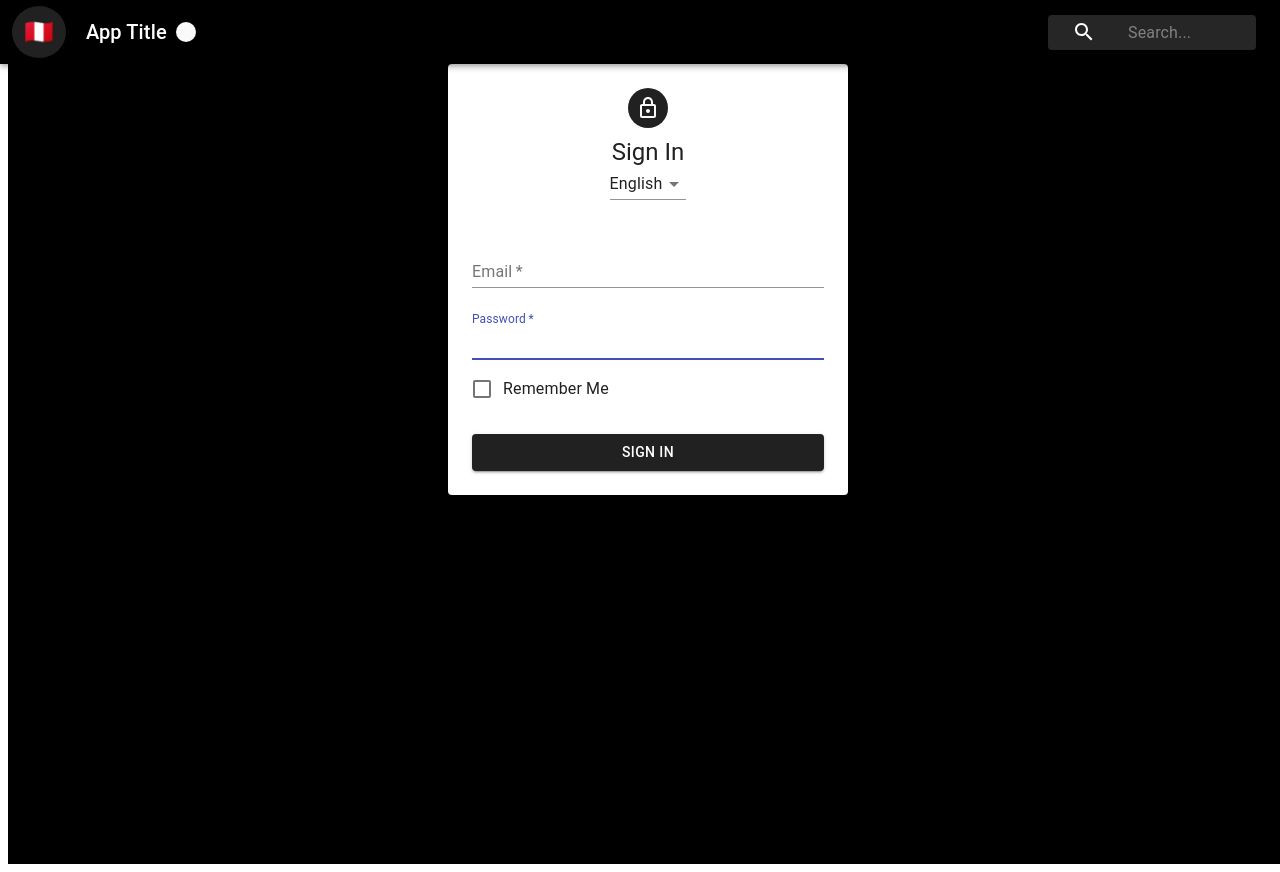
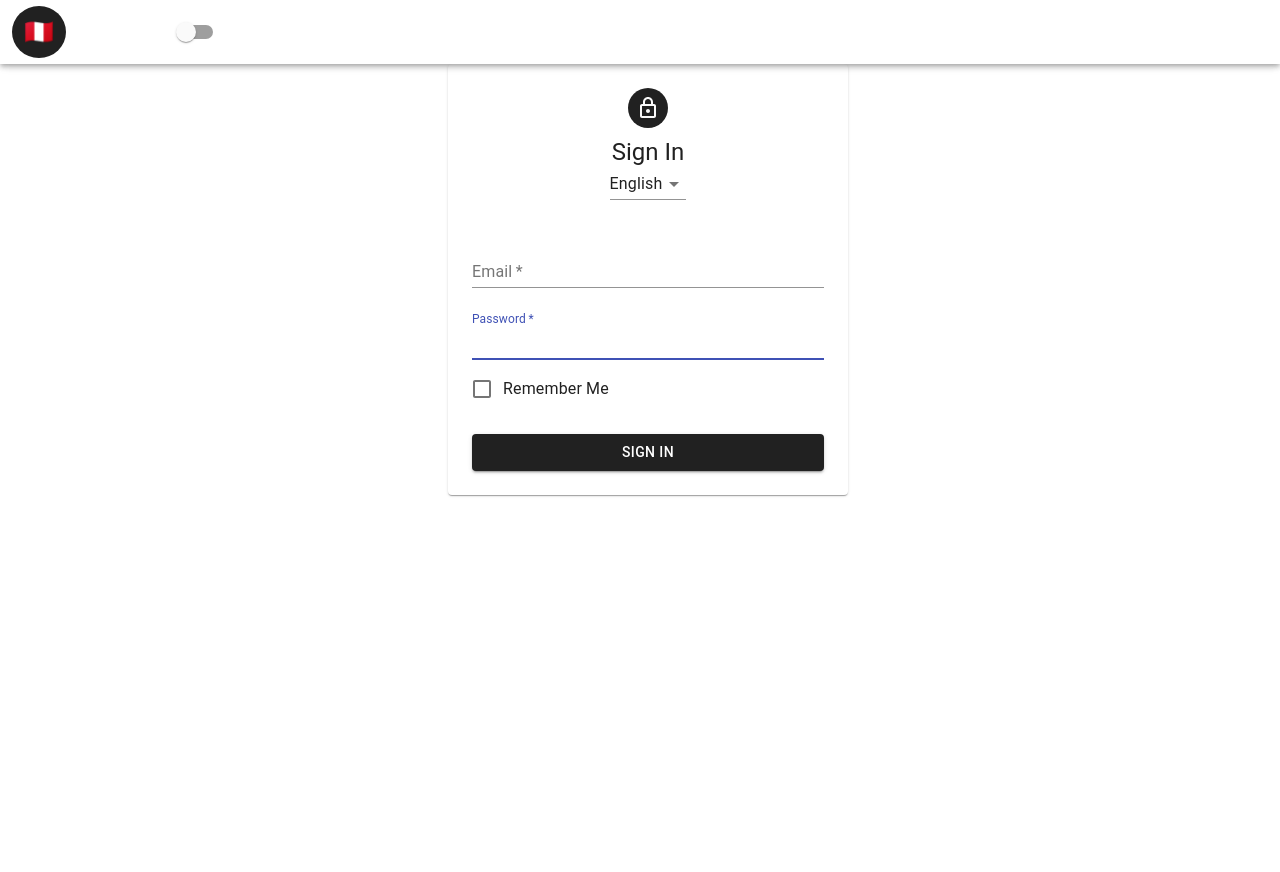
Before and after one commit to CesarCachay/Context-Demo-App, a React (Create React App) app: page / in a window 1280 px wide. Built offline with nearby package versions, Linux system fonts and the light colour scheme.

Commit message:
Add handleTheme to context

```diff
--- a/src/components/Navbar.js
+++ b/src/components/Navbar.js
@@ -11,13 +11,18 @@ import SearchIcon from "@material-ui/icons/Search";
 import { withStyles } from "@material-ui/core/styles";
 import styles from "../styles/NavBarStyles";
 
+import { ThemeContext } from "../contexts/ThemeContext";
+
 class Navbar extends Component {
+  static contextType = ThemeContext;
+
   render() {
     const { classes } = this.props;
-
+    console.log(this.context);
+    const { isDarkMode, handleTheme } = this.context;
     return (
-      <div>
-        <AppBar className={classes.bar}>
+      <div className={classes.root}>
+        <AppBar className={isDarkMode ? classes.barTrue : classes.barFalse}>
           <Toolbar>
             <IconButton className={classes.menuButton} color="inherit">
               <span role="img" aria-label="peru">
@@ -27,7 +32,7 @@ class Navbar extends Component {
             <Typography className={classes.title} variant="h6" color="inherit">
               App Title
             </Typography>
-            <Switch />
+            <Switch onChange={handleTheme} />
             <div className={classes.grow} />
             <div className={classes.search}>
               <div className={classes.searchIcon}>
--- a/src/components/PageContent.js
+++ b/src/components/PageContent.js
@@ -1,9 +1,12 @@
 import React, { Component } from "react";
 
+import { ThemeContext } from "../contexts/ThemeContext";
 class PageContent extends Component {
+  static contextType = ThemeContext;
   render() {
+    const { isDarkMode } = this.context;
     const styles = {
-      backgroundColor: "black",
+      backgroundColor: isDarkMode ? "black" : "white",
       height: "100vh",
       width: "100vw"
     };
--- a/src/contexts/ThemeContext.js
+++ b/src/contexts/ThemeContext.js
@@ -1,17 +1,24 @@
 import React, { Component, createContext } from "react";
 
-const ThemeContext = createContext();
+export const ThemeContext = createContext();
 
 class ThemeProvider extends Component {
   constructor(props) {
     super(props);
-    this.state = { isDarkMode: true };
+    this.state = { isDarkMode: false };
+    this.handleTheme = this.handleTheme.bind(this);
+  }
+
+  handleTheme() {
+    this.setState({ isDarkMode: !this.state.isDarkMode });
   }
 
   render() {
     return (
       // <ThemeContext.Provider value={{ isDarkMode: this.state.dark }}>
-      <ThemeContext.Provider value={{ ...this.state, tastesLikeChicken: true }}>
+      <ThemeContext.Provider
+        value={{ ...this.state, handleTheme: this.handleTheme }}
+      >
         {this.props.children}
       </ThemeContext.Provider>
     );
--- a/src/styles/FormStyles.js
+++ b/src/styles/FormStyles.js
@@ -28,7 +28,10 @@ const styles = theme => ({
   submit: {
     marginTop: theme.spacing(3),
     backgroundColor: "#212121",
-    color: "white"
+    color: "white",
+    "&:hover": {
+      color: "black"
+    }
   }
 });
 export default styles;
--- a/src/styles/NavBarStyles.js
+++ b/src/styles/NavBarStyles.js
@@ -1,11 +1,14 @@
 import { fade } from "@material-ui/core/styles/colorManipulator";
 const styles = theme => ({
-  bar: {
-    backgroundColor: "black"
-  },
   root: {
     width: "100%",
     marginBottom: 0
+  },
+  barTrue: {
+    backgroundColor: "black"
+  },
+  barFalse: {
+    backgroundColor: "white"
   },
   grow: {
     flexGrow: 1
```
